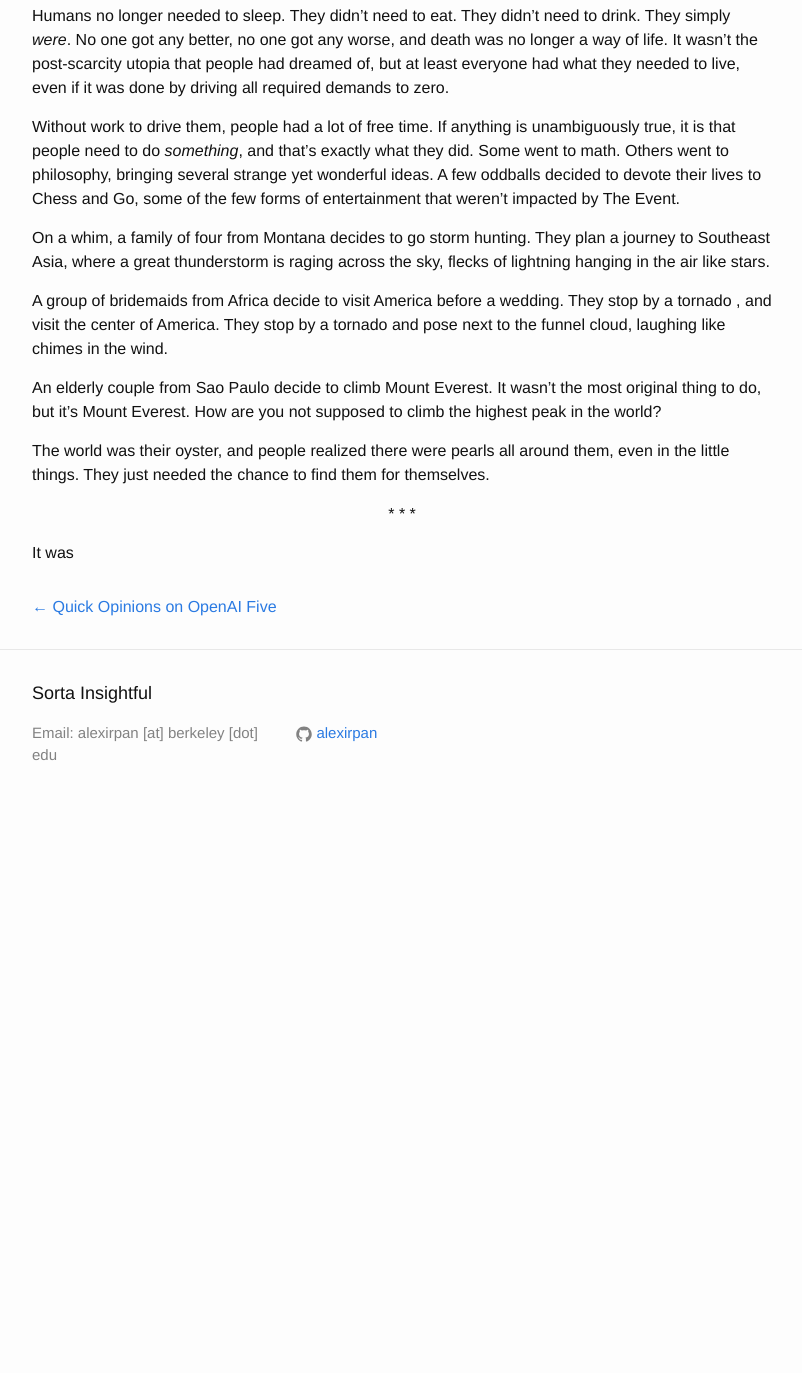
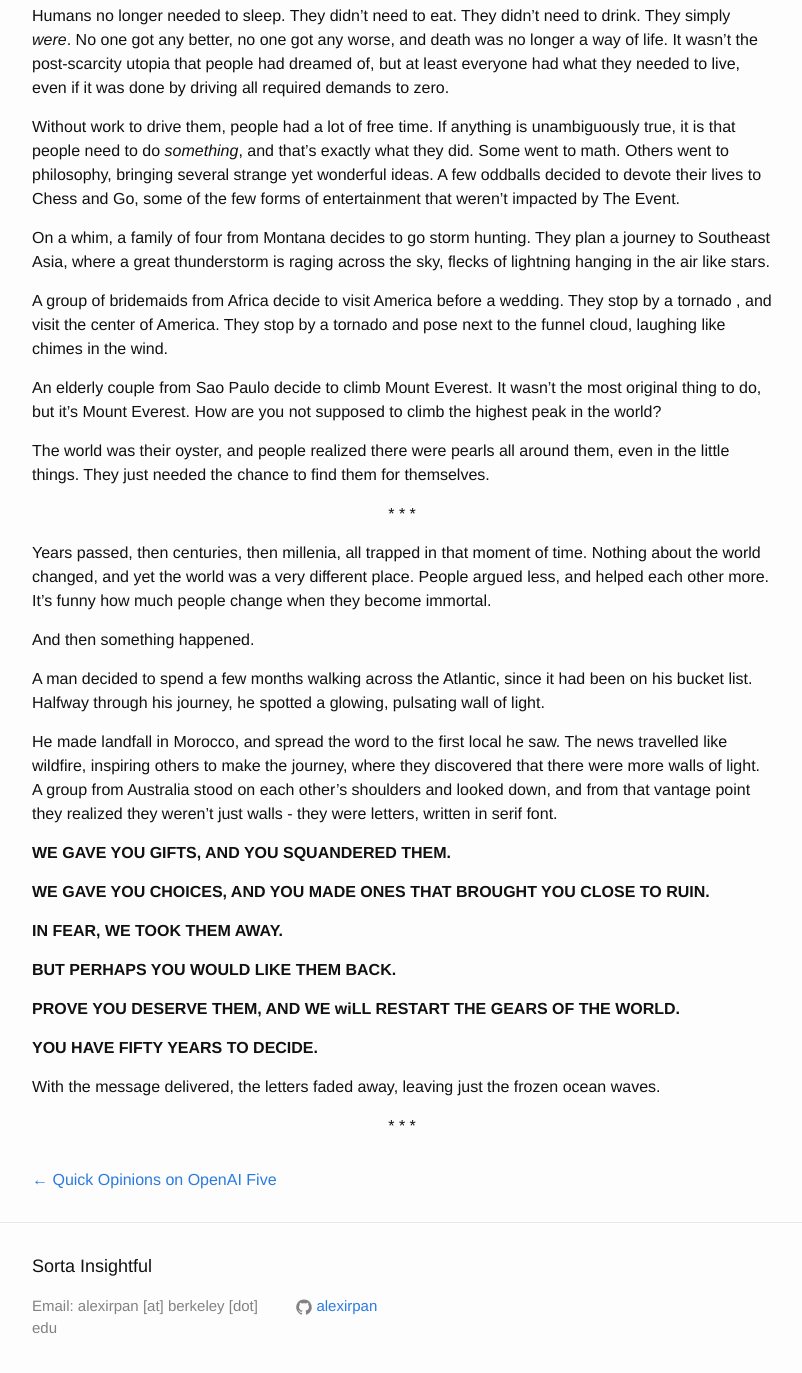
Before and after one commit to alexirpan/alexirpan.github.io, a Jekyll site: the page built from _posts/2018-07-02-five-seconds-to-midnight.markdown, in a window 1280 px wide and 1400 px high, scrolled down 1023 px. Shown: the top 1373 px of the window, without its empty margins (238-1040 px from the left). Built offline with Jekyll 4.4.1, drawn with Linux system fonts in a browser that asks for light colours; nearby versions of some CDN libraries; before the commit the page ends 1850 px from its top, so only the background shows below that.

Commit message:
Yeah this is definitely getting preachy and kinda obvious but okay.

```diff
--- a/_posts/2018-07-02-five-seconds-to-midnight.markdown
+++ b/_posts/2018-07-02-five-seconds-to-midnight.markdown
@@ -82,4 +82,37 @@ themselves.
 \* \* \*
 {: .centered }
 
-It was
+Years passed, then centuries, then millenia, all trapped in that moment of time.
+Nothing about the world changed, and yet the world was a very different place.
+People argued less, and helped each other more. It's funny how much people change
+when they become immortal.
+
+And then something happened.
+
+A man decided to spend a few months walking across the Atlantic, since it had
+been on his bucket list. Halfway through his journey, he spotted a glowing,
+pulsating wall of light.
+
+He made landfall in Morocco, and spread the word to the first local he saw. The
+news travelled like wildfire, inspiring others to make the journey, where they
+discovered that there were more walls of light. A group from Australia stood on
+each other's shoulders and looked down, and from that vantage point they
+realized they weren't just walls - they were letters, written in serif font.
+
+**WE GAVE YOU GIFTS, AND YOU SQUANDERED THEM.**
+
+**WE GAVE YOU CHOICES, AND YOU MADE ONES THAT BROUGHT YOU CLOSE TO RUIN.**
+
+**IN FEAR, WE TOOK THEM AWAY.**
+
+**BUT PERHAPS YOU WOULD LIKE THEM BACK.**
+
+**PROVE YOU DESERVE THEM, AND WE wiLL RESTART THE GEARS OF THE WORLD.**
+
+**YOU HAVE FIFTY YEARS TO DECIDE.**
+
+With the message delivered, the letters faded away, leaving just the frozen
+ocean waves.
+
+\* \* \*
+{: .centered }
```
